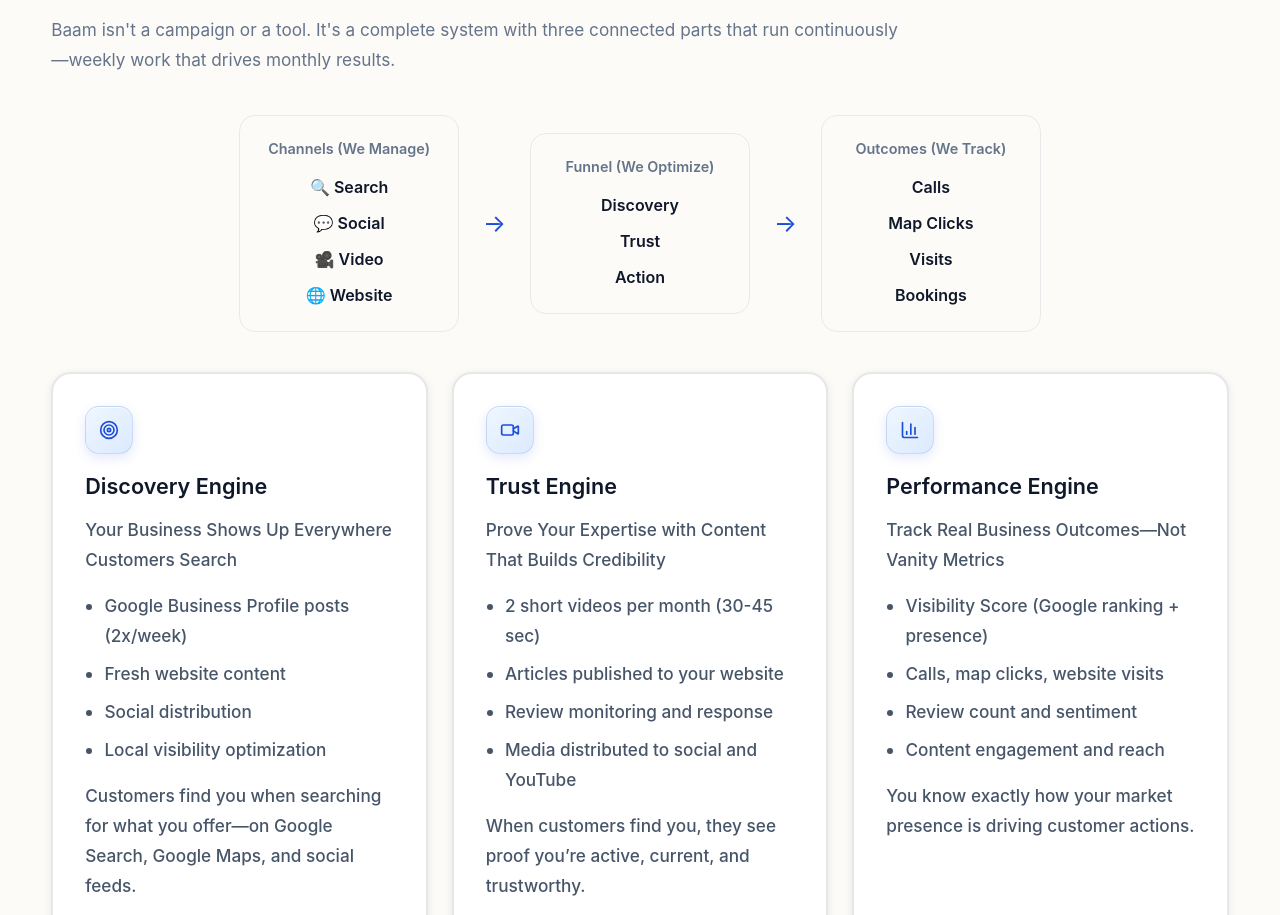
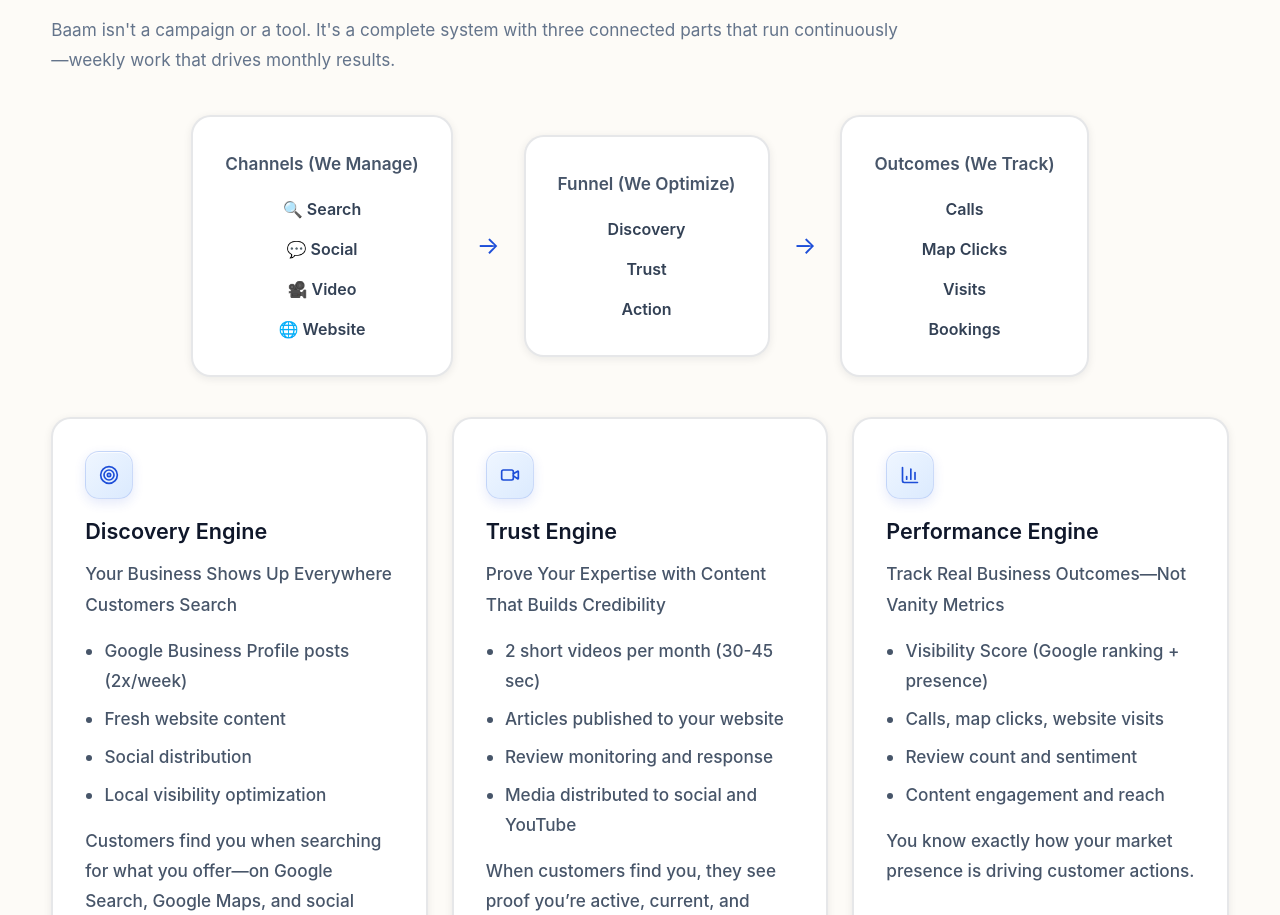
Before and after one commit to johntang99/baam-landing-page, a Next.js app: page / in a window 1280 px wide. Shown: the part 3171-4086 px from the top of the page. Built offline with nearby package versions, Linux system fonts and the light colour scheme.

Commit message:
Make system diagram cards solid with borders and shadows like other cards

```diff
--- a/app/globals.css
+++ b/app/globals.css
@@ -602,20 +602,29 @@ img {
 }
 
 .diagram-block {
-  background: var(--bg-light);
-  border-radius: 16px;
-  padding: 1.4rem;
-  border: 1px solid rgba(148, 163, 184, 0.2);
+  background: #fff;
+  border-radius: 20px;
+  padding: 2rem;
+  border: 2px solid rgba(15, 23, 42, 0.1);
+  box-shadow: var(--shadow-sm);
   min-width: 220px;
   text-align: center;
+  transition: all 0.3s ease;
+}
+
+.diagram-block:hover {
+  border-color: rgba(29, 78, 216, 0.25);
+  box-shadow: var(--shadow-md);
+  transform: translateY(-2px);
 }
 
 .diagram-items {
-  margin-top: 0.8rem;
+  margin-top: 1rem;
   display: grid;
-  gap: 0.5rem;
-  color: var(--text-dark);
+  gap: 0.75rem;
+  color: #334155;
   font-weight: var(--weight-semibold);
+  font-size: 1rem;
 }
 
 .diagram-arrow {
--- a/app/page.tsx
+++ b/app/page.tsx
@@ -681,7 +681,7 @@ export default function HomePage() {
 
             <div className="system-diagram">
               <div className="diagram-block">
-                <div className="text-small" style={{ color: 'var(--text-gray)', fontWeight: 600 }}>
+                <div className="text-body" style={{ color: '#475569', fontWeight: 600 }}>
                   Channels (We Manage)
                 </div>
                 <div className="diagram-items">
@@ -693,7 +693,7 @@ export default function HomePage() {
               </div>
               <div className="diagram-arrow">→</div>
               <div className="diagram-block">
-                <div className="text-small" style={{ color: 'var(--text-gray)', fontWeight: 600 }}>
+                <div className="text-body" style={{ color: '#475569', fontWeight: 600 }}>
                   Funnel (We Optimize)
                 </div>
                 <div className="diagram-items">
@@ -704,7 +704,7 @@ export default function HomePage() {
               </div>
               <div className="diagram-arrow">→</div>
               <div className="diagram-block">
-                <div className="text-small" style={{ color: 'var(--text-gray)', fontWeight: 600 }}>
+                <div className="text-body" style={{ color: '#475569', fontWeight: 600 }}>
                   Outcomes (We Track)
                 </div>
                 <div className="diagram-items">
```
